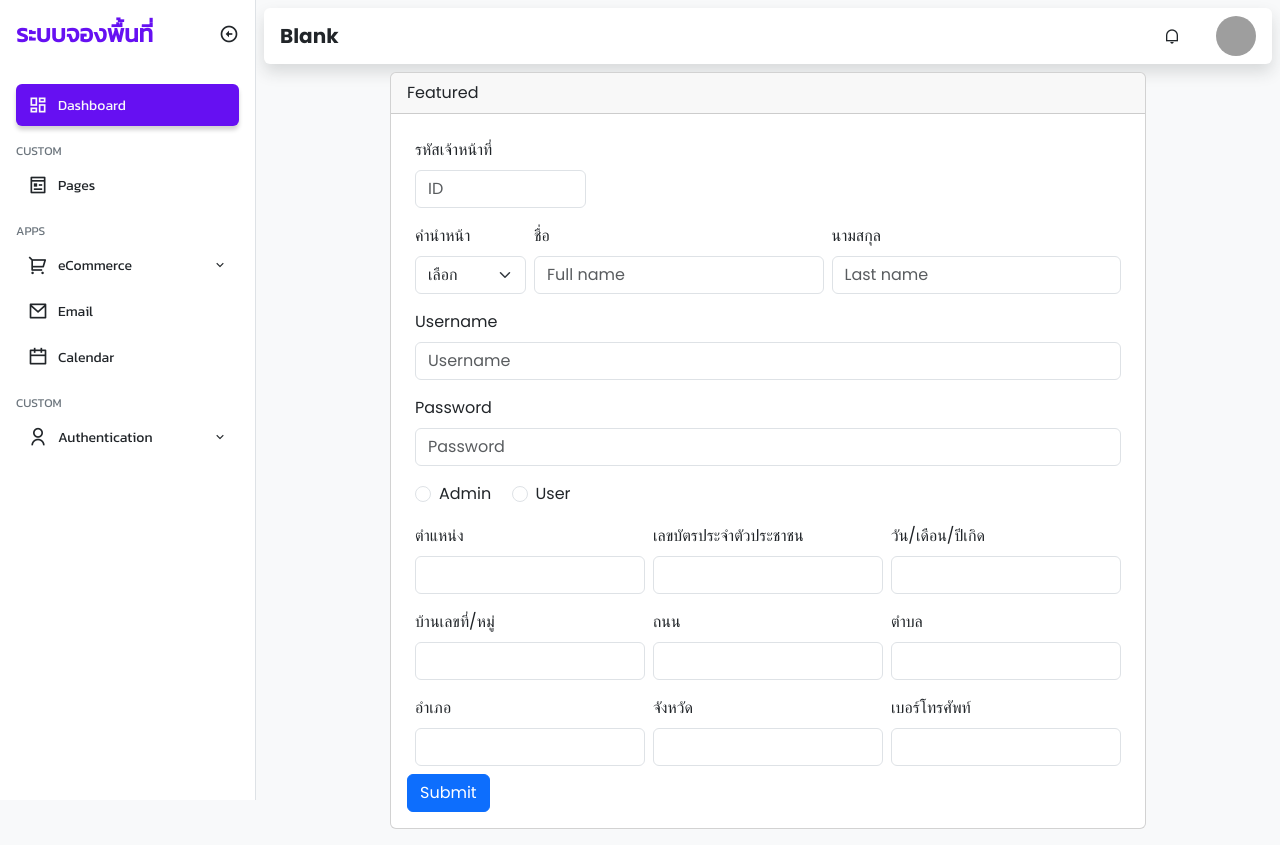
After one commit to rungtom003/ReserveSpace, a PHP site: page /signup.php in a window 1280 px wide. The commit adds this page. Run offline with PHP 8.4, Linux system fonts and the light colour scheme; grey boxes are pictures that could not be loaded.

Commit message:
Update home signup head GOLF

```diff
--- a/layout/head.php
+++ b/layout/head.php
@@ -12,143 +12,11 @@
             </a>
         </li>
         <li class="sidebar-menu-divider mt-3 mb-1 text-uppercase">Custom</li>
-        <li class="sidebar-menu-item has-dropdown">
+        <li class="sidebar-menu-item">
             <a href="#">
                 <i class="ri-pages-line sidebar-menu-item-icon"></i>
                 Pages
-                <i class="ri-arrow-down-s-line sidebar-menu-item-accordion ms-auto"></i>
             </a>
-            <ul class="sidebar-dropdown-menu">
-                <li class="sidebar-dropdown-menu-item">
-                    <a href="#">
-                        User Profile
-                    </a>
-                </li>
-                <li class="sidebar-dropdown-menu-item has-dropdown">
-                    <a href="#">
-                        Blog
-                        <i class="ri-arrow-down-s-line sidebar-menu-item-accordion ms-auto"></i>
-                    </a>
-                    <ul class="sidebar-dropdown-menu">
-                        <li class="sidebar-dropdown-menu-item">
-                            <a href="#">
-                                Home
-                            </a>
-                        </li>
-                        <li class="sidebar-dropdown-menu-item">
-                            <a href="#">
-                                Post
-                            </a>
-                        </li>
-                    </ul>
-                </li>
-                <li class="sidebar-dropdown-menu-item has-dropdown">
-                    <a href="#">
-                        Email Template
-                        <i class="ri-arrow-down-s-line sidebar-menu-item-accordion ms-auto"></i>
-                    </a>
-                    <ul class="sidebar-dropdown-menu">
-                        <li class="sidebar-dropdown-menu-item">
-                            <a href="#">
-                                Reset Password
-                            </a>
-                        </li>
-                        <li class="sidebar-dropdown-menu-item">
-                            <a href="#">
-                                Changed Password
-                            </a>
-                        </li>
-                        <li class="sidebar-dropdown-menu-item">
-                            <a href="#">
-                                Verify Email
-                            </a>
-                        </li>
-                        <li class="sidebar-dropdown-menu-item">
-                            <a href="#">
-                                Invitation
-                            </a>
-                        </li>
-                    </ul>
-                </li>
-                <li class="sidebar-dropdown-menu-item">
-                    <a href="#">
-                        Pricing
-                    </a>
-                </li>
-                <li class="sidebar-dropdown-menu-item">
-                    <a href="#">
-                        About Us
-                    </a>
-                </li>
-                <li class="sidebar-dropdown-menu-item">
-                    <a href="#">
-                        Contact Us
-                    </a>
-                </li>
-                <li class="sidebar-dropdown-menu-item">
-                    <a href="#">
-                        Our Team
-                    </a>
-                </li>
-            </ul>
-        </li>
-        <li class="sidebar-menu-item has-dropdown">
-            <a href="#">
-                <i class="ri-user-line sidebar-menu-item-icon"></i>
-                Authentication
-                <i class="ri-arrow-down-s-line sidebar-menu-item-accordion ms-auto"></i>
-            </a>
-            <ul class="sidebar-dropdown-menu">
-                <li class="sidebar-dropdown-menu-item">
-                    <a href="#">
-                        Login
-                    </a>
-                </li>
-                <li class="sidebar-dropdown-menu-item">
-                    <a href="#">
-                        Registration
-                    </a>
-                </li>
-                <li class="sidebar-dropdown-menu-item">
-                    <a href="#">
-                        Reset Password
-                    </a>
-                </li>
-                <li class="sidebar-dropdown-menu-item">
-                    <a href="#">
-                        Change Password
-                    </a>
-                </li>
-                <li class="sidebar-dropdown-menu-item">
-                    <a href="#">
-                        Confirm Password
-                    </a>
-                </li>
-                <li class="sidebar-dropdown-menu-item">
-                    <a href="#">
-                        Deactivate Account
-                    </a>
-                </li>
-            </ul>
-        </li>
-        <li class="sidebar-menu-item has-dropdown">
-            <a href="#">
-                <i class="ri-window-line sidebar-menu-item-icon"></i>
-                Widgets
-                <i class="ri-arrow-down-s-line sidebar-menu-item-accordion ms-auto"></i>
-            </a>
-            <ul class="sidebar-dropdown-menu">
-                <li class="sidebar-dropdown-menu-item">
-                    <a href="#">
-                        Charts
-                    </a>
-                </li>
-                <li class="sidebar-dropdown-menu-item">
-                    <a href="#">
-                        Tables
-                    </a>
-                </li>
-            </ul>
         </li>
         <li class="sidebar-menu-divider mt-3 mb-1 text-uppercase">Apps</li>
         <li class="sidebar-menu-item has-dropdown">
@@ -168,16 +36,6 @@
                         Checkout
                     </a>
                 </li>
-                <li class="sidebar-dropdown-menu-item">
-                    <a href="#">
-                        Details
-                    </a>
-                </li>
-                <li class="sidebar-dropdown-menu-item">
-                    <a href="#">
-                        Wishlist
-                    </a>
-                </li>
             </ul>
         </li>
         <li class="sidebar-menu-item">
@@ -192,6 +50,26 @@
                 Calendar
             </a>
         </li>
+        <li class="sidebar-menu-divider mt-3 mb-1 text-uppercase">Custom</li>
+        <li class="sidebar-menu-item has-dropdown">
+            <a href="#">
+                <i class="ri-user-line sidebar-menu-item-icon"></i>
+                Authentication
+                <i class="ri-arrow-down-s-line sidebar-menu-item-accordion ms-auto"></i>
+            </a>
+            <ul class="sidebar-dropdown-menu">
+                <li class="sidebar-dropdown-menu-item">
+                    <a href="../signup.php">
+                         Sign Up
+                    </a>
+                </li>
+                <li class="sidebar-dropdown-menu-item">
+                    <a href="#">
+                    Log out
+                    </a>
+                </li>
+            </ul>
+        </li>
     </ul>
 </div>
 <div class="sidebar-overlay"></div>
--- /dev/null
+++ b/signup.php
@@ -0,0 +1,168 @@
+<?php
+session_start();
+$user = (isset($_SESSION['user'])) ? unserialize($_SESSION['user']) : null;
+?>
+<!doctype html>
+<html lang="en">
+
+<head>
+    <meta charset="utf-8">
+    <meta name="viewport" content="width=device-width, initial-scale=1">
+    <title>Index</title>
+    <?php include("./layout/css.php"); ?>
+</head>
+
+<body style="font-family: kanit-Regular;">
+    <?php include("./layout/head.php"); ?>
+    <!-- start: Main -->
+    <main class="bg-light">
+        <div class="p-2">
+            <?php include("./layout/navmain.php"); ?>
+            <div class="py-2">
+                <!-- start: Content -->
+                <div class="d-flex justify-content-center">
+                    <div class="card w-75">
+                        <div class="card-header">
+                            Featured
+                        </div>
+                        <div class="card-body">
+                            <form>
+                                <div class="row g-2 p-2">
+                                    <div class="col-md-3">
+                                        <label class="form-label">รหัสเจ้าหน้าที่</label>
+                                        <input type="text" class="form-control" placeholder="ID" id="u_OfficerId">
+                                        <!-- <div class="form-text">Enter your Full name</div> -->
+                                    </div>
+                                </div>
+                                <div class="row g-2 p-2">
+                                    <div class="col-md-2">
+                                        <label class="form-label">คำนำหน้า</label>
+                                        <select class="form-select" aria-label="Default select example" id="Prefix">
+                                            <option selected>เลือก</option>
+                                            <option value="1">นาย</option>
+                                            <option value="2">นาง</option>
+                                            <option value="3">นางสาว</option>
+                                        </select>
+                                        <!-- <div class="form-text">Enter your Full name</div> -->
+                                    </div>
+                                    <div class="col-md">
+                                        <label class="form-label">ชื่อ</label>
+                                        <input type="text" class="form-control" placeholder="Full name" id="u_FullName">
+                                        <!-- <div class="form-text">Enter your Full name</div> -->
+                                    </div>
+                                    <div class="col-md">
+                                        <label class="form-label">นามสกุล</label>
+                                        <input type="text" class="form-control" placeholder="Last name" id="u_Last">
+                                        <!-- <div  class="form-text">Enter your Last name</div> -->
+                                    </div>
+                                </div>
+
+                                <div class="row g-2 p-2">
+                                    <div class="col-md">
+                                        <label class="form-label">Username</label>
+                                        <input type="Username" class="form-control" placeholder="Username" id="u_Username">
+                                        <!-- <div class="form-text">Enter your Full name</div> -->
+                                    </div>
+                                </div>
+                                <div class="row g-2 p-2">
+                                    <div class="col-md">
+                                        <label class="form-label">Password</label>
+                                        <input type="Password" class="form-control" placeholder="Password" id="u_Password">
+
+                                    </div>
+                                </div>
+                                <div class="g-2 p-2">
+                                    <div class="form-check form-check-inline">
+                                        <input class="form-check-input" type="radio" name="inlineRadioOptions" id="inlineRadio1" value="option1">
+                                        <label class="form-check-label" for="inlineRadio1">Admin</label>
+                                    </div>
+                                    <div class="form-check form-check-inline">
+                                        <input class="form-check-input" type="radio" name="inlineRadioOptions" id="inlineRadio2" value="option2">
+                                        <label class="form-check-label" for="inlineRadio2">User</label>
+                                    </div>
+                                </div>
+
+                                <div class="row g-2 p-2">
+                                    <div class="col-md">
+                                        <label class="form-label">ตำแหน่ง</label>
+                                        <input type="text" class="form-control" placeholder="" id="u_Position">
+                                        <!-- <div  class="form-text">Enter your Last name</div> -->
+                                    </div>
+                                    <div class="col-md">
+                                        <label class="form-label">เลขบัตรประจำตัวประชาชน</label>
+                                        <input type="text" class="form-control" placeholder="" id="u_CarNumber">
+                                        <!-- <div class="form-text">Enter your Full name</div> -->
+                                    </div>
+                                    <div class="col-md">
+                                        <label class="form-label">วัน/เดือน/ปีเกิด</label>
+                                        <input type="text" class="form-control" placeholder="" id="u_Birthday">
+                                        <!-- <div  class="form-text">Enter your Last name</div> -->
+                                    </div>
+                                </div>
+
+                                <div class="row g-2 p-2">
+                                    <div class="col-md">
+                                        <div class="col-md">
+                                            <label class="form-label">บ้านเลขที่/หมู่</label>
+                                            <input type="text" class="form-control" placeholder="" id="u_Address">
+                                            <!-- <div  class="form-text">Enter your Last name</div> -->
+                                        </div>
+                                    </div>
+                                    <div class="col-md">
+                                        <div class="col-md">
+                                            <label class="form-label">ถนน</label>
+                                            <input type="text" class="form-control" placeholder="" id="u_Road">
+                                            <!-- <div  class="form-text">Enter your Last name</div> -->
+                                        </div>
+                                    </div>
+                                    <div class="col-md">
+                                        <div class="col-md">
+                                            <label class="form-label">ตำบล</label>
+                                            <input type="text" class="form-control" placeholder="" id="u_SubDistrict">
+                                            <!-- <div  class="form-text">Enter your Last name</div> -->
+                                        </div>
+                                    </div>
+
+                                </div>
+                                <div class="row g-2 p-2">
+                                    <div class="col-md">
+                                        <div class="col-md">
+                                            <label class="form-label">อำเภอ</label>
+                                            <input type="text" class="form-control" placeholder="" id="u_District">
+                                            <!-- <div  class="form-text">Enter your Last name</div> -->
+                                        </div>
+                                    </div>
+                                    <div class="col-md">
+                                        <div class="col-md">
+                                            <label class="form-label">จังหวัด</label>
+                                            <input type="text" class="form-control" placeholder="" id="u_Province">
+                                            <!-- <div  class="form-text">Enter your Last name</div> -->
+                                        </div>
+                                    </div>
+                                    <div class="col-md">
+                                        <div class="col-md">
+                                            <label class="form-label">เบอร์โทรศัพท์</label>
+                                            <input type="text" class="form-control" placeholder="" id="u_Phone">
+                                            <!-- <div  class="form-text">Enter your Last name</div> -->
+                                        </div>
+                                    </div>
+                                </div>
+                                <button type="submit" class="btn btn-primary">Submit</button>
+                            </form>
+
+
+                        </div>
+                    </div>
+
+                </div>
+                <!-- end: Content -->
+            </div>
+        </div>
+    </main>
+    <!-- end: Main -->
+    <?php include("./layout/script.php"); ?>
+    <script>
+    </script>
+</body>
+
+</html>
```
Also changed, not shown: home.php (+33 -10 lines).
